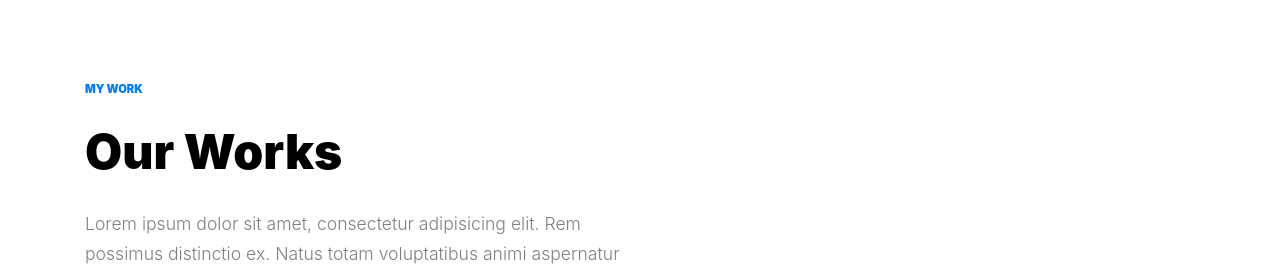
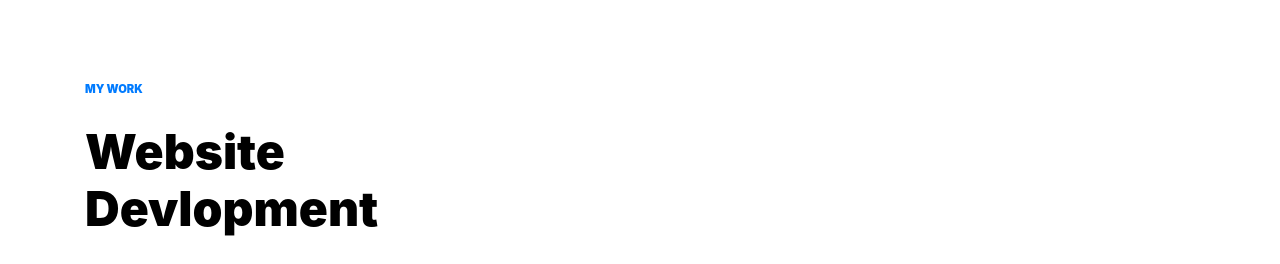
Before and after one commit to D3VIL-AHSAN/ampPortfolio, a plain HTML site: page index.html in a window 1280 px wide. Shown: the part 2180-2444 px from the top of the page. Drawn offline with Linux system fonts and the light colour scheme; files whose address does not match are found by name; a web font is replaced by a local one.

Commit message:
Update index.html

```diff
--- a/index.html
+++ b/index.html
@@ -150,7 +150,7 @@
         <div class="row">
           <div class="col-lg-6 mb-5">
             <span class="section-sub-title d-block">MY Work</span>
-            <h2 class="section-title">Our Works</h2>
+            <h2 class="section-title">Website Devlopment</h2>
             <p>Lorem ipsum dolor sit amet, consectetur adipisicing elit. Rem possimus distinctio ex. Natus totam voluptatibus animi aspernatur ducimus quas obcaecati mollitia quibusdam temporibus culpa dolore molestias blanditiis consequuntur sunt nisi.</p>
           </div>
         </div>
```
